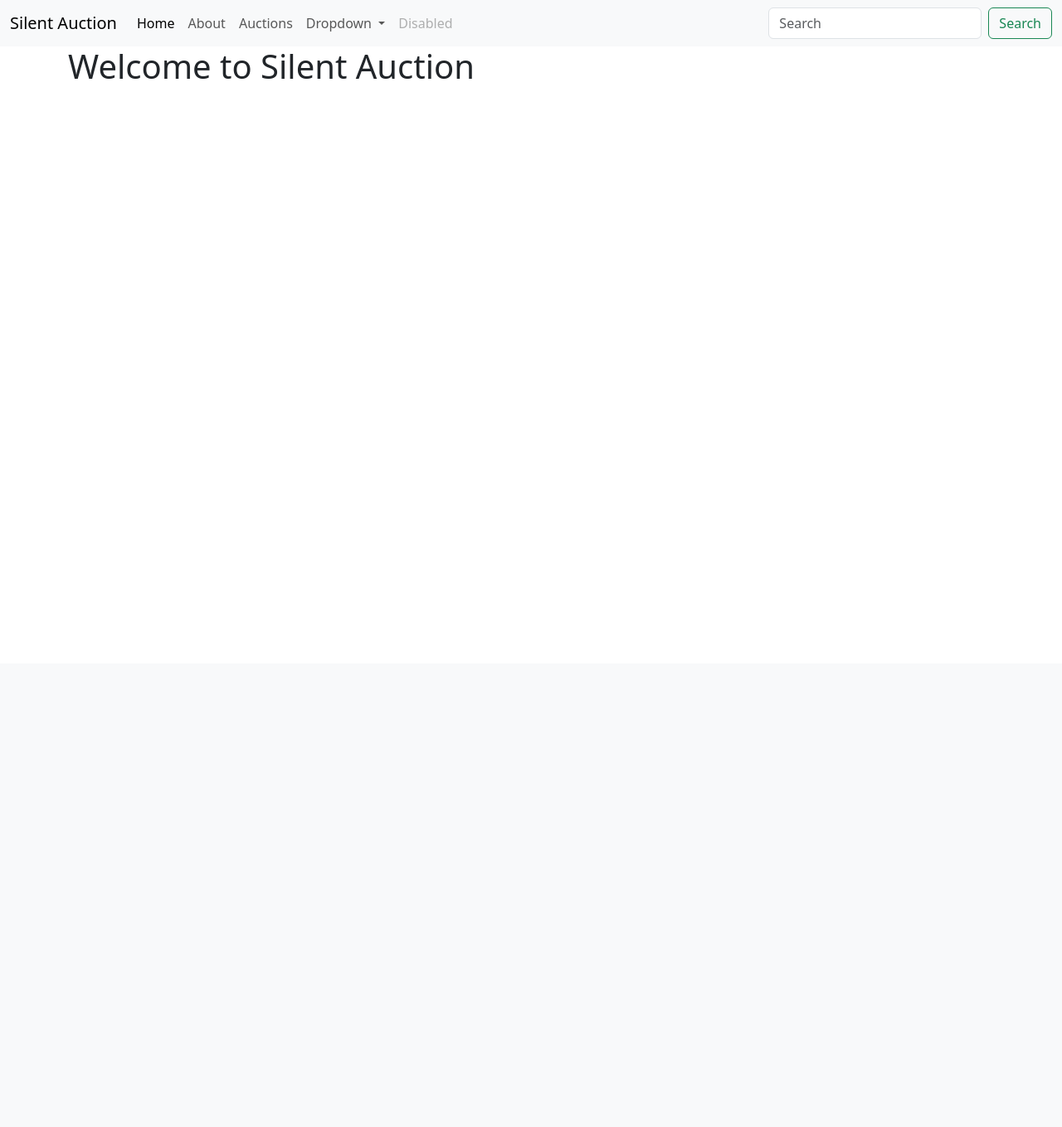
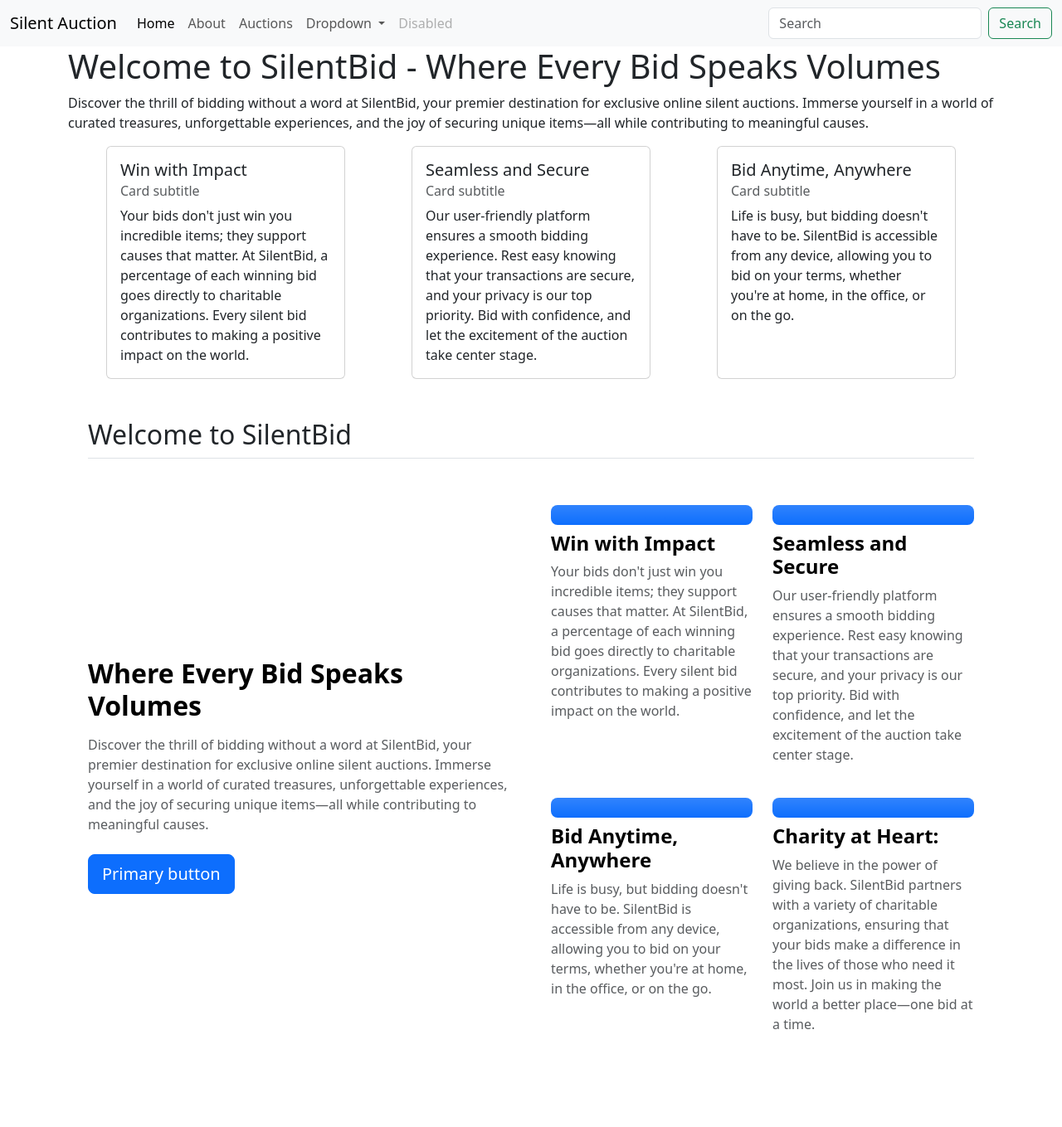
Before and after one commit to spwisner/silent-auction, a Flask app: page / in a window 1280 px wide. Shown: the whole page at 83% size. Before the commit the page ends 95 px from the top, so only its background shows below. Run offline with Flask 2, Linux system fonts and the light colour scheme.

Commit message:
Add view options for homepage

```diff
--- a/silentauction/templates/home.html
+++ b/silentauction/templates/home.html
@@ -1,4 +1,87 @@
 {% extends "base.html" %}
 {% block content %}
-<h1>Welcome to Silent Auction</h1>
+
+<h1>Welcome to SilentBid - Where Every Bid Speaks Volumes</h1>
+
+<p>Discover the thrill of bidding without a word at SilentBid, your premier destination for exclusive online silent auctions. Immerse yourself in a world of curated treasures, unforgettable experiences, and the joy of securing unique items—all while contributing to meaningful causes.</p>
+
+<div class="d-flex flex-row justify-content-center">
+    <div class="card" style="width: 18rem; margin-right:5rem;">
+        <div class="card-body">
+            <h5 class="card-title">Win with Impact</h5>
+            <h6 class="card-subtitle mb-2 text-body-secondary">Card subtitle</h6>
+            <p class="card-text">Your bids don't just win you incredible items; they support causes that matter. At SilentBid, a percentage of each winning bid goes directly to charitable organizations. Every silent bid contributes to making a positive impact on the world.</p>
+        </div>
+    </div>
+    <div class="card" style="width: 18rem; margin-right:5rem;">
+        <div class="card-body">
+            <h5 class="card-title">Seamless and Secure</h5>
+            <h6 class="card-subtitle mb-2 text-body-secondary">Card subtitle</h6>
+            <p class="card-text">Our user-friendly platform ensures a smooth bidding experience. Rest easy knowing that your transactions are secure, and your privacy is our top priority. Bid with confidence, and let the excitement of the auction take center stage.</p>
+        </div>
+    </div>
+    <div class="card" style="width: 18rem">
+        <div class="card-body">
+            <h5 class="card-title">Bid Anytime, Anywhere</h5>
+            <h6 class="card-subtitle mb-2 text-body-secondary">Card subtitle</h6>
+            <p class="card-text">Life is busy, but bidding doesn't have to be. SilentBid is accessible from any device, allowing you to bid on your terms, whether you're at home, in the office, or on the go.</p>
+        </div>
+    </div>
+</div>
+
+<div class="container px-4 py-5">
+    <h2 class="pb-2 border-bottom">Welcome to SilentBid</h2>
+
+    <div class="row row-cols-1 row-cols-md-2 align-items-md-center g-5 py-5">
+      <div class="col d-flex flex-column align-items-start gap-2">
+        <h2 class="fw-bold text-body-emphasis">Where Every Bid Speaks Volumes</h2>
+        <p class="text-body-secondary">Discover the thrill of bidding without a word at SilentBid, your premier destination for exclusive online silent auctions. Immerse yourself in a world of curated treasures, unforgettable experiences, and the joy of securing unique items—all while contributing to meaningful causes.</p>
+        <a href="#" class="btn btn-primary btn-lg">Primary button</a>
+      </div>
+
+      <div class="col">
+        <div class="row row-cols-1 row-cols-sm-2 g-4">
+          <div class="col d-flex flex-column gap-2">
+            <div class="feature-icon-small d-inline-flex align-items-center justify-content-center text-bg-primary bg-gradient fs-4 rounded-3">
+              <svg class="bi" width="1em" height="1em">
+                <use xlink:href="#collection"></use>
+              </svg>
+            </div>
+            <h4 class="fw-semibold mb-0 text-body-emphasis">Win with Impact</h4>
+            <p class="text-body-secondary">Your bids don't just win you incredible items; they support causes that matter. At SilentBid, a percentage of each winning bid goes directly to charitable organizations. Every silent bid contributes to making a positive impact on the world.</p>
+          </div>
+
+          <div class="col d-flex flex-column gap-2">
+            <div class="feature-icon-small d-inline-flex align-items-center justify-content-center text-bg-primary bg-gradient fs-4 rounded-3">
+              <svg class="bi" width="1em" height="1em">
+                <use xlink:href="#gear-fill"></use>
+              </svg>
+            </div>
+            <h4 class="fw-semibold mb-0 text-body-emphasis">Seamless and Secure</h4>
+            <p class="text-body-secondary">Our user-friendly platform ensures a smooth bidding experience. Rest easy knowing that your transactions are secure, and your privacy is our top priority. Bid with confidence, and let the excitement of the auction take center stage.</p>
+          </div>
+
+          <div class="col d-flex flex-column gap-2">
+            <div class="feature-icon-small d-inline-flex align-items-center justify-content-center text-bg-primary bg-gradient fs-4 rounded-3">
+              <svg class="bi" width="1em" height="1em">
+                <use xlink:href="#speedometer"></use>
+              </svg>
+            </div>
+            <h4 class="fw-semibold mb-0 text-body-emphasis">Bid Anytime, Anywhere</h4>
+            <p class="text-body-secondary">Life is busy, but bidding doesn't have to be. SilentBid is accessible from any device, allowing you to bid on your terms, whether you're at home, in the office, or on the go.</p>
+          </div>
+
+          <div class="col d-flex flex-column gap-2">
+            <div class="feature-icon-small d-inline-flex align-items-center justify-content-center text-bg-primary bg-gradient fs-4 rounded-3">
+              <svg class="bi" width="1em" height="1em">
+                <use xlink:href="#table"></use>
+              </svg>
+            </div>
+            <h4 class="fw-semibold mb-0 text-body-emphasis">Charity at Heart:</h4>
+            <p class="text-body-secondary">We believe in the power of giving back. SilentBid partners with a variety of charitable organizations, ensuring that your bids make a difference in the lives of those who need it most. Join us in making the world a better place—one bid at a time.</p>
+          </div>
+        </div>
+      </div>
+    </div>
+  </div>
 {% endblock %}
```
